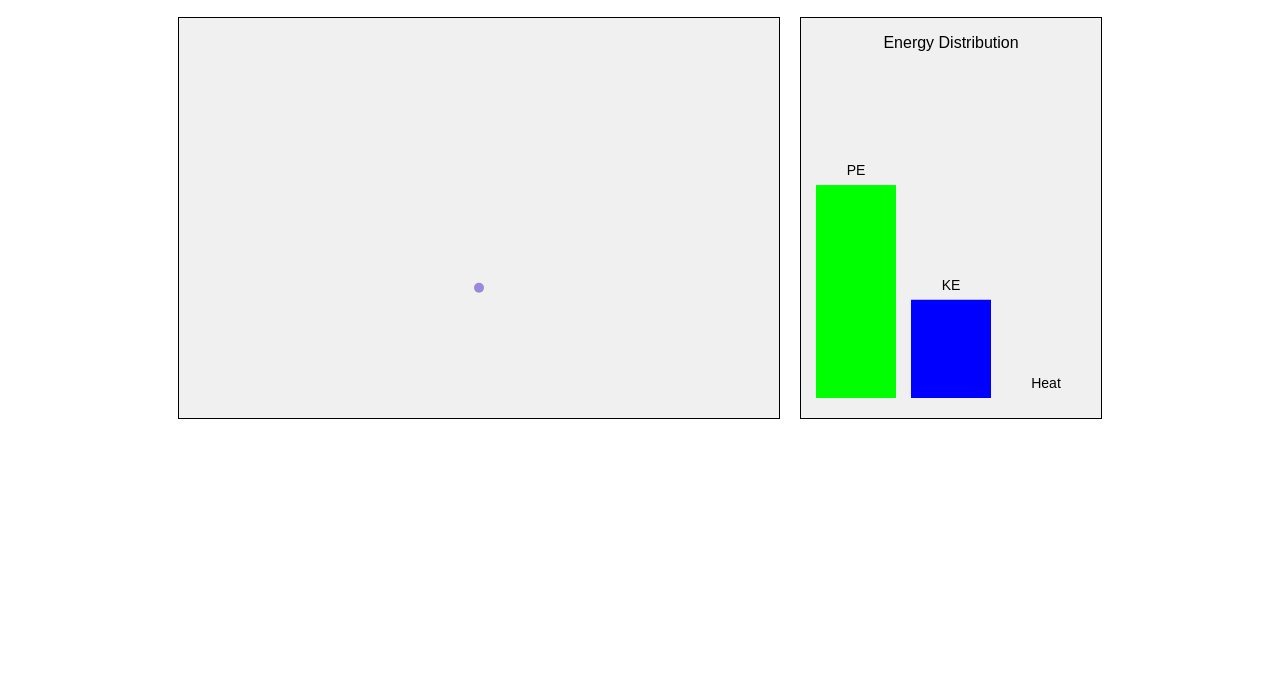
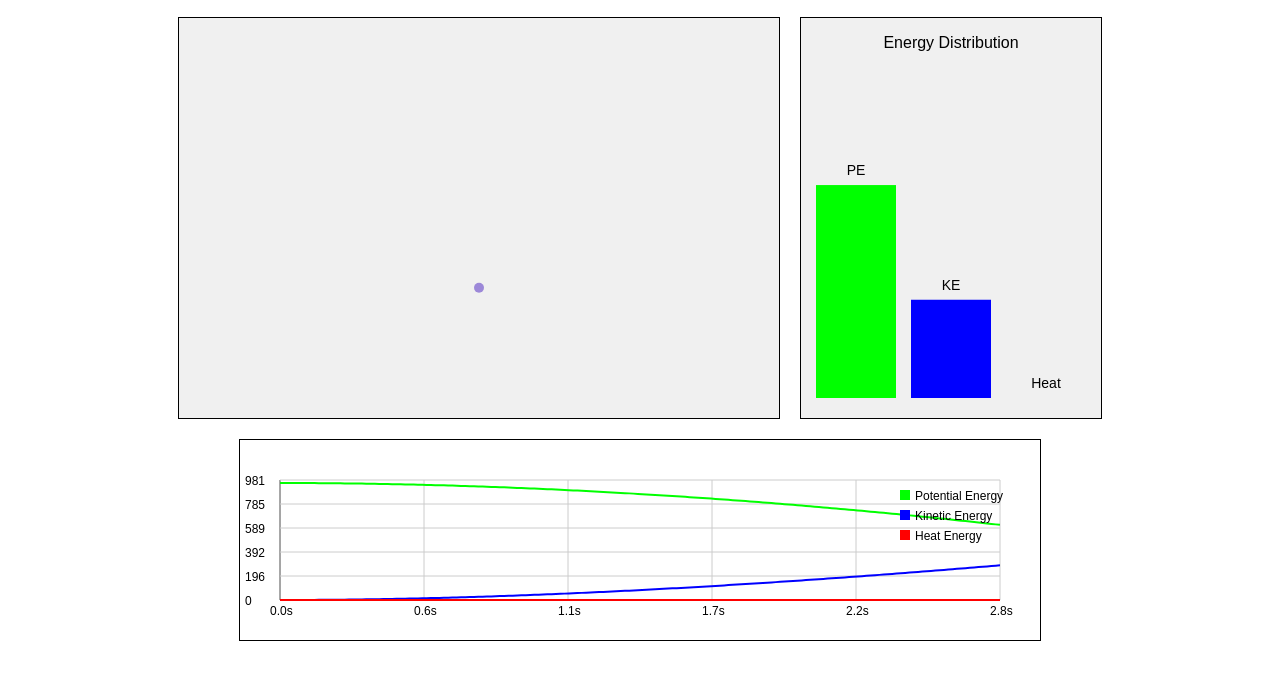
Before and after one commit to samchan1150/Gravity-Simulator, a plain HTML site: page index.html in a window 1280 px wide. Both pictures are taken after a click on the button "Simulate". Shown: the part 104-784 px from the top of the page. Drawn offline with Linux system fonts and the light colour scheme.

Commit message:
Added Energy Time Graph

```diff
--- a/index.html
+++ b/index.html
@@ -34,6 +34,7 @@
         <canvas id="simulationCanvas" width="600" height="400"></canvas>
         <canvas id="energyCanvas" width="300" height="400"></canvas>
     </div>
+    <canvas id="lineGraphCanvas" width="800" height="200"></canvas>
     <script src="script.js"></script>
 </body>
 </html>
--- a/script.js
+++ b/script.js
@@ -7,13 +7,22 @@ const heightInput = document.getElementById('height');
 const gravityInput = document.getElementById('gravity');
 const frictionInput = document.getElementById('friction');
 const simulateBtn = document.getElementById('simulateBtn');
-
 const energyCanvas = document.getElementById('energyCanvas');
 const energyCtx = energyCanvas.getContext('2d');
+const lineGraphCanvas = document.getElementById('lineGraphCanvas');
+const lineGraphCtx = lineGraphCanvas.getContext('2d');
 
 let objects = []; // Array to store the objects (will contain only one object)
 let animationId = null;
 let lastTimestamp = 0;
+let energyData = {
+    time: [],
+    potentialEnergy: [],
+    kineticEnergy: [],
+    heatEnergy: []
+};
+let simulationStartTime = null;
+let totalSimulationTime = 0;
 
 // Scaling factor to convert meters to pixels
 const scaleY = canvas.height / 200; // Adjust based on the maximum height you expect
@@ -44,7 +53,15 @@ simulateBtn.addEventListener('click', () => {
     const obj = new PhysicsObject(mass, velocity, height, gravity, friction);
     objects.push(obj);
     console.log('Object created:', obj);
-
+    // Reset energy data and time tracking variables
+    energyData = {
+        time: [],
+        potentialEnergy: [],
+        kineticEnergy: [],
+        heatEnergy: []
+    };
+    simulationStartTime = null;
+    totalSimulationTime = 0;
 
     // Start the animation
     lastTimestamp = 0; // Reset timestamp
@@ -166,11 +183,15 @@ class PhysicsObject {
 
 // Animation loop
 function animate(timestamp) {
+    if (simulationStartTime === null) {
+        simulationStartTime = timestamp;
+    }
     if (!lastTimestamp) {
         lastTimestamp = timestamp;
     }
     const deltaTime = (timestamp - lastTimestamp) / 1000; // Convert to seconds
     lastTimestamp = timestamp;
+    totalSimulationTime = (timestamp - simulationStartTime) / 1000;
 
     animationId = requestAnimationFrame(animate);
     ctx.clearRect(0, 0, canvas.width, canvas.height);
@@ -185,6 +206,8 @@ function animate(timestamp) {
     // Draw energy bar graph
     if (objects.length > 0) {
         drawEnergyGraph(objects[0]);
+        collectEnergyData(objects[0], totalSimulationTime);
+        drawLineGraph();
     }
 }
 
@@ -243,3 +266,129 @@ function drawEnergyGraph(obj) {
     energyCtx.textAlign = 'center';
     energyCtx.fillText('Energy Distribution', energyCanvas.width / 2, 30);
 }
+
+function collectEnergyData(obj, currentTime) {
+    energyData.time.push(currentTime);
+    energyData.potentialEnergy.push(obj.potentialEnergy);
+    energyData.kineticEnergy.push(obj.kineticEnergy);
+    energyData.heatEnergy.push(obj.heatEnergy);
+}
+
+function drawLineGraph() {
+    // Clear the canvas
+    lineGraphCtx.clearRect(0, 0, lineGraphCanvas.width, lineGraphCanvas.height);
+
+    // Set up graph dimensions
+    const padding = 40;
+    const graphWidth = lineGraphCanvas.width - padding * 2;
+    const graphHeight = lineGraphCanvas.height - padding * 2;
+
+    // Draw axes
+    lineGraphCtx.strokeStyle = '#000';
+    lineGraphCtx.lineWidth = 1;
+    lineGraphCtx.beginPath();
+    // X-axis
+    lineGraphCtx.moveTo(padding, lineGraphCanvas.height - padding);
+    lineGraphCtx.lineTo(lineGraphCanvas.width - padding, lineGraphCanvas.height - padding);
+    // Y-axis
+    lineGraphCtx.moveTo(padding, lineGraphCanvas.height - padding);
+    lineGraphCtx.lineTo(padding, padding);
+    lineGraphCtx.stroke();
+
+    // Get total time and maximum energy for scaling
+    const totalTime = energyData.time[energyData.time.length - 1];
+    const maxEnergy = objects[0].initialTotalEnergy;
+
+    // Draw grid lines and labels (optional)
+    drawGridLinesAndLabels(lineGraphCtx, totalTime, maxEnergy, padding, graphWidth, graphHeight);
+
+    // Plot the energy lines
+    plotEnergyLine(energyData.time, energyData.potentialEnergy, totalTime, maxEnergy, padding, graphWidth, graphHeight, '#00FF00'); // PE in green
+    plotEnergyLine(energyData.time, energyData.kineticEnergy, totalTime, maxEnergy, padding, graphWidth, graphHeight, '#0000FF'); // KE in blue
+    plotEnergyLine(energyData.time, energyData.heatEnergy, totalTime, maxEnergy, padding, graphWidth, graphHeight, '#FF0000'); // Heat in red
+
+    // Add legend
+    drawLegend(lineGraphCtx, padding);
+}
+
+
+function plotEnergyLine(timeData, energyDataArray, totalTime, maxEnergy, padding, graphWidth, graphHeight, color) {
+    if (timeData.length < 2) return;
+
+    lineGraphCtx.strokeStyle = color;
+    lineGraphCtx.lineWidth = 2;
+    lineGraphCtx.beginPath();
+
+    for (let i = 0; i < timeData.length; i++) {
+        const x = padding + (timeData[i] / totalTime) * graphWidth;
+        const y = lineGraphCanvas.height - padding - (energyDataArray[i] / maxEnergy) * graphHeight;
+
+        if (i === 0) {
+            lineGraphCtx.moveTo(x, y);
+        } else {
+            lineGraphCtx.lineTo(x, y);
+        }
+    }
+
+    lineGraphCtx.stroke();
+}
+
+
+function drawGridLinesAndLabels(ctx, totalTime, maxEnergy, padding, graphWidth, graphHeight) {
+    ctx.strokeStyle = '#ccc';
+    ctx.fillStyle = '#000';
+    ctx.font = '12px Arial';
+
+    // Time intervals (X-axis)
+    const timeIntervals = 5;
+    for (let i = 0; i <= timeIntervals; i++) {
+        const x = padding + (i / timeIntervals) * graphWidth;
+        const timeLabel = (totalTime * i / timeIntervals).toFixed(1) + 's';
+
+        // Vertical grid line
+        ctx.beginPath();
+        ctx.moveTo(x, padding);
+        ctx.lineTo(x, lineGraphCanvas.height - padding);
+        ctx.stroke();
+
+        // Time label
+        ctx.fillText(timeLabel, x - 10, lineGraphCanvas.height - padding + 15);
+    }
+
+    // Energy intervals (Y-axis)
+    const energyIntervals = 5;
+    for (let i = 0; i <= energyIntervals; i++) {
+        const y = lineGraphCanvas.height - padding - (i / energyIntervals) * graphHeight;
+        const energyLabel = (maxEnergy * i / energyIntervals).toFixed(0);
+
+        // Horizontal grid line
+        ctx.beginPath();
+        ctx.moveTo(padding, y);
+        ctx.lineTo(lineGraphCanvas.width - padding, y);
+        ctx.stroke();
+
+        // Energy label
+        ctx.fillText(energyLabel, padding - 35, y + 5);
+    }
+}
+
+
+function drawLegend(ctx, padding) {
+    const legendX = lineGraphCanvas.width - padding - 100;
+    const legendY = padding + 10;
+
+    ctx.fillStyle = '#00FF00';
+    ctx.fillRect(legendX, legendY, 10, 10);
+    ctx.fillStyle = '#000';
+    ctx.fillText('Potential Energy', legendX + 15, legendY + 10);
+
+    ctx.fillStyle = '#0000FF';
+    ctx.fillRect(legendX, legendY + 20, 10, 10);
+    ctx.fillStyle = '#000';
+    ctx.fillText('Kinetic Energy', legendX + 15, legendY + 30);
+
+    ctx.fillStyle = '#FF0000';
+    ctx.fillRect(legendX, legendY + 40, 10, 10);
+    ctx.fillStyle = '#000';
+    ctx.fillText('Heat Energy', legendX + 15, legendY + 50);
+}
--- a/styles.css
+++ b/styles.css
@@ -36,3 +36,9 @@ body {
 #energyCanvas {
     margin-left: 20px;
 }
+
+#lineGraphCanvas {
+    border: 1px solid #000;
+    margin-top: 20px;
+    background-color: #fff;
+}
```
